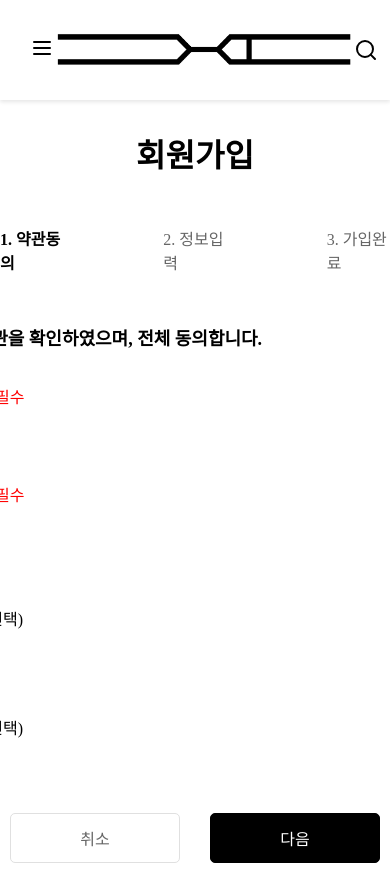
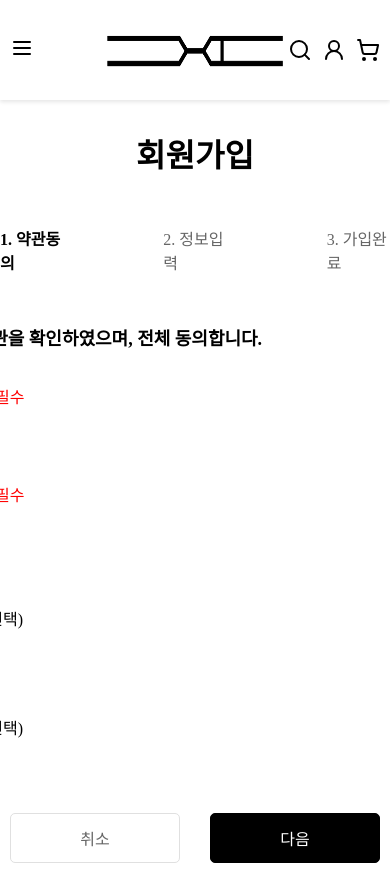
Before and after one commit to Choice-Appear/Choice-Appear-Frontend, a React (Vite) app in the folder frontend/: page /member/agreement in a window 390 px wide. Built offline with nearby package versions, Linux system fonts and the light colour scheme; no server answers.

Commit message:
design: Header 반응형 구현
- 로고 가운데 정렬
- 모바일 화면에서의 라우팅 아이콘 버튼 gap 수정

```diff
--- a/frontend/src/widgets/header/ui/Header.module.scss
+++ b/frontend/src/widgets/header/ui/Header.module.scss
@@ -23,6 +23,12 @@
     width: 300px;
     height: 45px;
     cursor: pointer;
+
+    position: absolute;
+    left: 50%;
+    top: 50%;
+    transform: translate(-50%, -50%);
+    z-index: 101;
   }
 
   .routing {
@@ -39,15 +45,15 @@
 
 /* 모바일 스타일 (768px 이하) */
 @media (max-width: 768px) {
-  .header {
-    padding: 10px 20px;
+  .container {
+    padding: 0px 10px;
+
+    .logo {
+      width: 180px;
+    }
 
     .routing {
-      gap: 15px;
+      gap: 10px;
     }
   }
-
-  .hideOnMobile {
-    display: none;
-  }
 }
--- a/frontend/src/widgets/header/ui/Header.tsx
+++ b/frontend/src/widgets/header/ui/Header.tsx
@@ -50,15 +50,8 @@ export const Header = () => {
         {/* 우측 버튼 */}
         <div className={styles.routing}>
           <Search />
-
-          <UserRound
-            className={styles.hideOnMobile}
-            onClick={goToMyPage}
-          />
-          <ShoppingCart
-            className={styles.hideOnMobile}
-            onClick={goToMyBasket}
-          />
+          <UserRound onClick={goToMyPage} />
+          <ShoppingCart onClick={goToMyBasket} />
         </div>
       </div>
 
```
